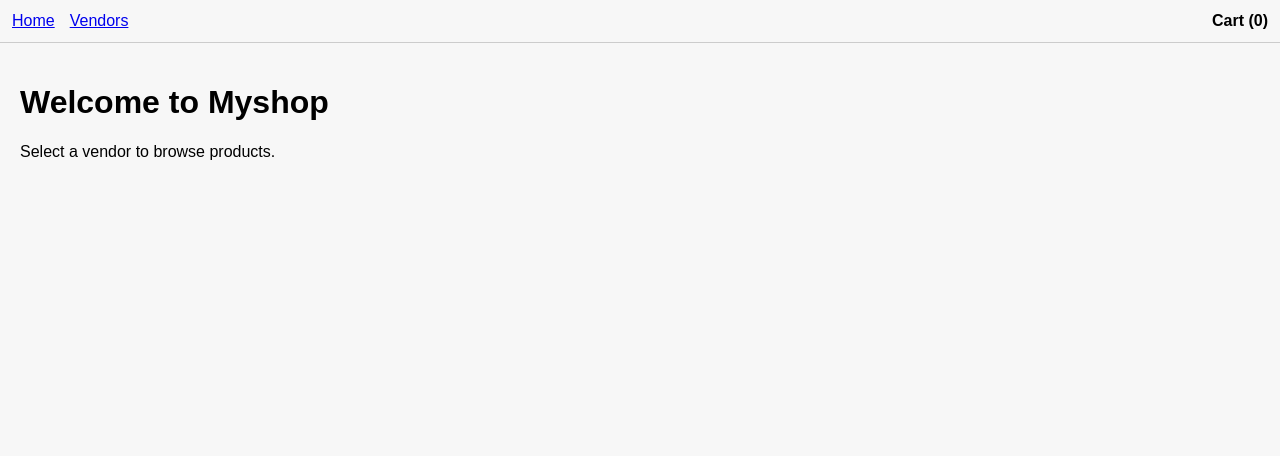
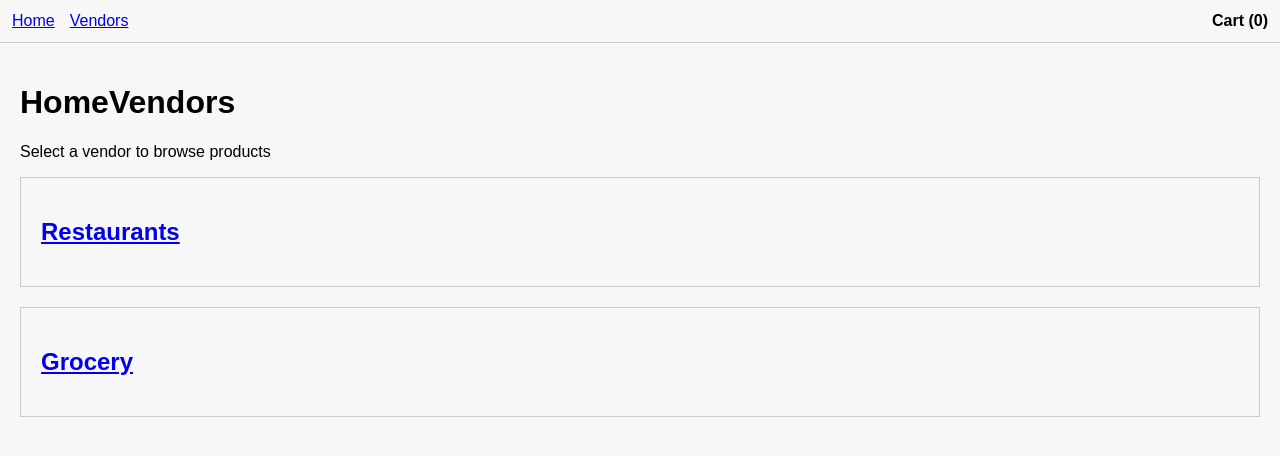
Before and after one commit to haneefshai786-boop/myshopuser, a React (Vite) app: page / in a window 1280 px wide. Shown: the top 456 px of the page. Built offline with nearby package versions, Linux system fonts and the light colour scheme.

Commit message:
Refactor Home component to include vendor links

```diff
--- a/src/pages/Home.jsx
+++ b/src/pages/Home.jsx
@@ -1 +1,26 @@
-export default function Home(){return <div><h1>Welcome to Myshop</h1><p>Select a vendor to browse products.</p></div>;}
+import { Link } from 'react-router-dom';
+
+export default function Home() {
+  return (
+    <div>
+      <h1>HomeVendors</h1>
+      <p>Select a vendor to browse products</p>
+
+      <div style={{ display: 'grid', gap: 20 }}>
+
+        <Link to="/vendors/restaurant">
+          <div style={{ border: '1px solid #ccc', padding: 20 }}>
+            <h2>Restaurants</h2>
+          </div>
+        </Link>
+
+        <Link to="/vendors/grocery">
+          <div style={{ border: '1px solid #ccc', padding: 20 }}>
+            <h2>Grocery</h2>
+          </div>
+        </Link>
+
+      </div>
+    </div>
+  );
+}
```
